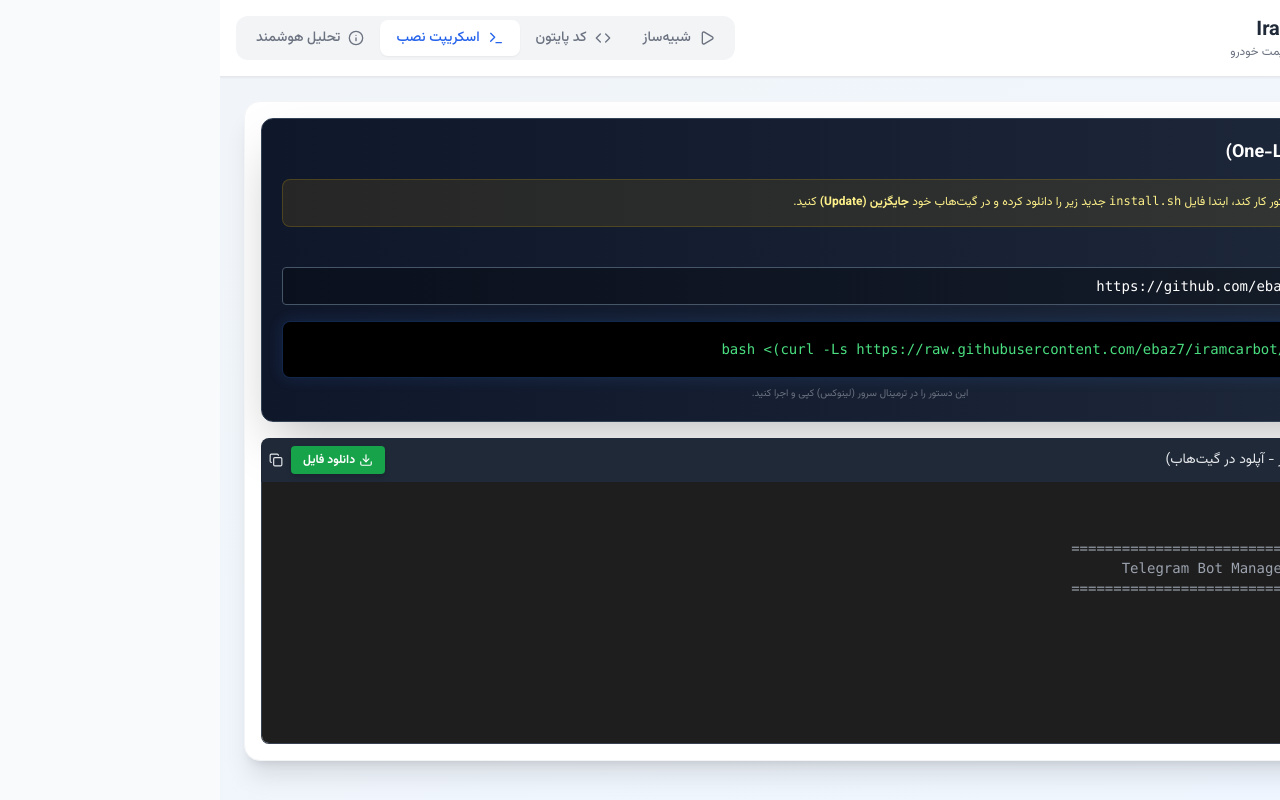
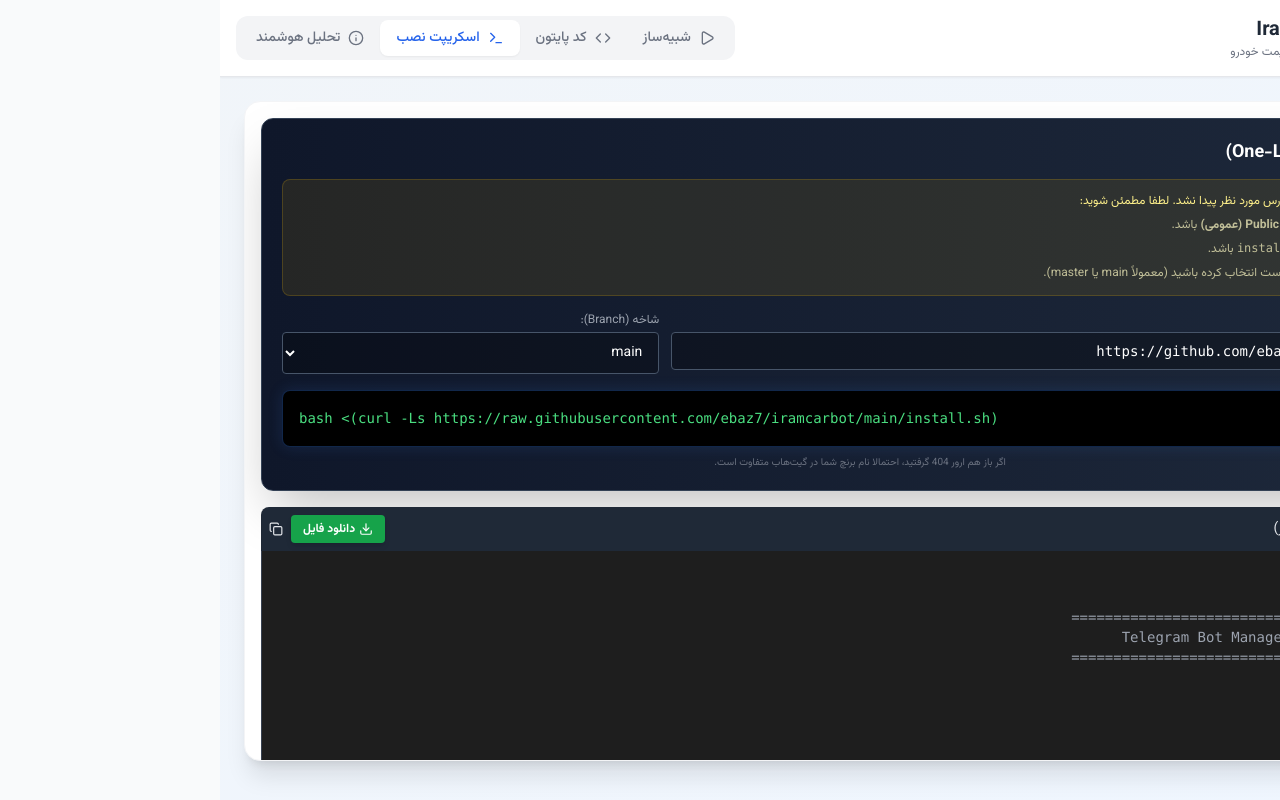
Before and after one commit to ebaz7/iramcarbot, a React (Vite) app: page / in a window 1280 px wide. Both pictures are taken after a click on the button "اسکریپت نصب". Built offline with nearby package versions, Linux system fonts and the light colour scheme.

Commit message:
feat(app): Allow specifying git branch for bash install
Adds a state variable and input for the Git branch, defaulting to "main". Updates the bash one-liner generation logic to use the selected branch, enhancing flexibility for users.

```diff
--- a/App.tsx
+++ b/App.tsx
@@ -18,6 +18,7 @@ export default function App() {
   const [analysis, setAnalysis] = useState<string>("");
   const [loadingAnalysis, setLoadingAnalysis] = useState(false);
   const [repoUrl, setRepoUrl] = useState("https://github.com/ebaz7/iramcarbot.git");
+  const [branch, setBranch] = useState("main"); // Default branch
 
   const copyToClipboard = (text: string) => {
     navigator.clipboard.writeText(text);
@@ -81,7 +82,7 @@ export default function App() {
   };
 
   // Helper to convert standard GitHub URL to Raw version for the one-liner
-  const getOneLiner = (url: string) => {
+  const getOneLiner = (url: string, branchName: string) => {
       try {
           // Remove .git suffix
           let cleanUrl = url.endsWith('.git') ? url.slice(0, -4) : url;
@@ -93,8 +94,8 @@ export default function App() {
           if (parts.length >= 5) {
               const user = parts[parts.length - 2];
               const repo = parts[parts.length - 1];
-              // Construct raw url (assuming main branch)
-              const rawUrl = `https://raw.githubusercontent.com/${user}/${repo}/main/install.sh`;
+              // Construct raw url
+              const rawUrl = `https://raw.githubusercontent.com/${user}/${repo}/${branchName}/install.sh`;
               return `bash <(curl -Ls ${rawUrl})`;
           }
           return "# خطا در تشخیص آدرس گیت‌هاب";
@@ -141,7 +142,7 @@ export default function App() {
           </div>
         );
       case Tab.BASH:
-        const oneLiner = getOneLiner(repoUrl);
+        const oneLiner = getOneLiner(repoUrl, branch);
 
         return (
            <div className="h-full overflow-hidden flex flex-col p-4 space-y-4 overflow-y-auto">
@@ -155,23 +156,41 @@ export default function App() {
 
                 <div className="bg-yellow-500/10 border border-yellow-500/20 p-3 rounded-lg mb-4 flex gap-3 items-start">
                     <AlertTriangle className="text-yellow-500 shrink-0 mt-1" size={18} />
-                    <p className="text-yellow-200 text-xs leading-relaxed">
-                        توجه: برای اینکه این دستور کار کند، ابتدا فایل <code>install.sh</code> جدید زیر را دانلود کرده و در گیت‌هاب خود <b>جایگزین (Update)</b> کنید.
-                    </p>
+                    <div className="text-yellow-200 text-xs leading-relaxed">
+                        <p>ارور <b>404</b> یعنی فایل در آدرس مورد نظر پیدا نشد. لطفا مطمئن شوید:</p>
+                        <ul className="list-disc list-inside mt-1 space-y-1 text-yellow-100/70">
+                            <li>مخزن گیت‌هاب شما <b>Public (عمومی)</b> باشد.</li>
+                            <li>نام فایل دقیقاً <code>install.sh</code> باشد.</li>
+                            <li>شاخه (Branch) را درست انتخاب کرده باشید (معمولاً main یا master).</li>
+                        </ul>
+                    </div>
                 </div>
 
-                <div className="mt-2 mb-4 flex flex-col gap-2">
-                     <label className="text-gray-400 text-xs">آدرس مخزن گیت‌هاب شما:</label>
-                     <input
-                        type="text"
-                        value={repoUrl}
-                        onChange={(e) => setRepoUrl(e.target.value)}
-                        className="bg-black/30 text-white text-sm px-3 py-2 rounded border border-slate-600 w-full focus:outline-none focus:border-blue-500 transition-colors font-mono"
-                     />
+                <div className="mt-2 mb-4 grid grid-cols-1 md:grid-cols-3 gap-3">
+                     <div className="md:col-span-2">
+                         <label className="text-gray-400 text-xs mb-1 block">آدرس مخزن گیت‌هاب:</label>
+                         <input
+                            type="text"
+                            value={repoUrl}
+                            onChange={(e) => setRepoUrl(e.target.value)}
+                            className="bg-black/30 text-white text-sm px-3 py-2 rounded border border-slate-600 w-full focus:outline-none focus:border-blue-500 transition-colors font-mono ltr"
+                         />
+                     </div>
+                     <div>
+                         <label className="text-gray-400 text-xs mb-1 block">شاخه (Branch):</label>
+                         <select
+                            value={branch}
+                            onChange={(e) => setBranch(e.target.value)}
+                            className="bg-black/30 text-white text-sm px-3 py-2 rounded border border-slate-600 w-full focus:outline-none focus:border-blue-500 transition-colors"
+                         >
+                             <option value="main">main</option>
+                             <option value="master">master</option>
+                         </select>
+                     </div>
                 </div>
 
                 <div className="bg-black rounded-lg p-4 relative group border border-blue-500/30 shadow-[0_0_15px_rgba(59,130,246,0.15)]">
-                    <pre className="text-green-400 font-mono text-sm whitespace-pre-wrap leading-relaxed break-all">{oneLiner}</pre>
+                    <pre className="text-green-400 font-mono text-sm whitespace-pre-wrap leading-relaxed break-all" dir="ltr">{oneLiner}</pre>
                     <button
                         onClick={() => copyToClipboard(oneLiner)}
                         className="absolute top-2 right-2 bg-white/10 hover:bg-white/20 text-white p-2 rounded-lg transition-all opacity-0 group-hover:opacity-100 flex items-center gap-2"
@@ -182,14 +201,14 @@ export default function App() {
                     </button>
                 </div>
                 <p className="text-gray-500 text-[10px] mt-2 text-center">
-                    این دستور را در ترمینال سرور (لینوکس) کپی و اجرا کنید.
+                    اگر باز هم ارور 404 گرفتید، احتمالا نام برنچ شما در گیت‌هاب متفاوت است.
                 </p>
             </div>
 
             {/* Manual Script Section */}
             <div className="flex-1 flex flex-col min-h-[300px]">
                 <div className="bg-gray-800 text-gray-200 p-2 text-sm flex justify-between items-center rounded-t-lg">
-                    <span className="flex items-center gap-2"><Code size={14}/> فایل install.sh (نسخه لودر - آپلود در گیت‌هاب)</span>
+                    <span className="flex items-center gap-2"><Code size={14}/> فایل install.sh (نسخه لودر)</span>
                     <div className="flex gap-2">
                         <button
                         onClick={() => downloadFile("install.sh", generateBashScript(repoUrl))}
```
Also changed, not shown: 1 other file (tests, documents, lock files or other folders).
